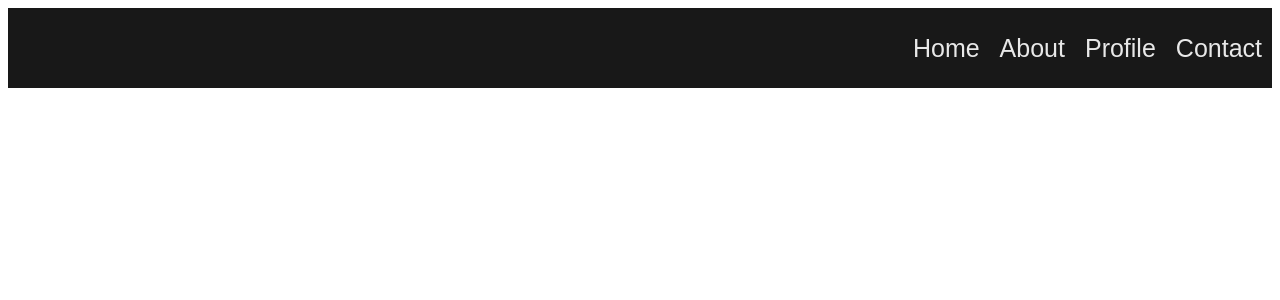
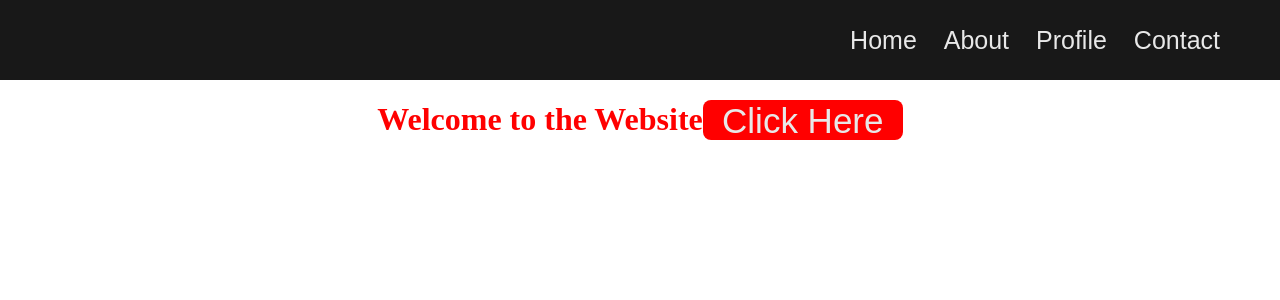
Before and after one commit to SLachelier/BuildTX, a React (Create React App) app: page / in a window 1280 px wide. Shown: the top 300 px of the page. Built offline with nearby package versions, Linux system fonts and the light colour scheme.

Commit message:
adds sass starter files

```diff
--- a/src/App.js
+++ b/src/App.js
@@ -1,11 +1,12 @@
+import Navbar from './Components/Navbar';
+import MainPage from './Components/MainPage'
 
-
-import Navbar from './Components/Navbar';
 
 function App() {
   return (
     <div className="App">
      <Navbar></Navbar>
+     <MainPage></MainPage>
     </div>
   );
 }
--- /dev/null
+++ b/src/Components/MainPage.js
@@ -0,0 +1,17 @@
+import React from "react";
+import '../Styles/MainPage.css'
+
+function MainPage(){
+    return (
+        <>
+        <div className="mainPage">
+        <h1> Welcome to the Website</h1>
+        <button> Click Here </button>
+        </div>
+
+
+        </>
+    )
+}
+
+export default MainPage;
--- a/src/Components/Navbar.js
+++ b/src/Components/Navbar.js
@@ -1,16 +1,17 @@
 import React from "react";
-import '../Styles/Navbar.css'
+import "../Styles/Navbar.css";
 
-function Navbar (){
-    return(
+function Navbar() {
+  return (
     <div className="navbar">
+      <div className="links">
         <a href="/home"> Home </a>
         <a href="/about"> About </a>
         <a href="/profile"> Profile </a>
         <a href="/contact"> Contact </a>
-
       </div>
-    )
+    </div>
+  );
 }
 
-export default Navbar
+export default Navbar;
--- /dev/null
+++ b/src/Styles/MainPage.css
@@ -0,0 +1,17 @@
+.mainPage {
+  display: flex;
+  justify-content: center;
+  align-items: center;
+}
+.mainPage h1 {
+  color: red;
+}
+.mainPage button {
+  width: 200px;
+  height: 40px;
+  background-color: red;
+  border: none;
+  border-radius: 8px;
+  color: rgb(232, 232, 232);
+  font-size: 35px;
+}/*# sourceMappingURL=MainPage.css.map */
--- /dev/null
+++ b/src/Styles/MainPage.scss
@@ -0,0 +1,18 @@
+@import "../Variables/Variables.scss";
+
+
+
+
+.mainPage{
+    display: flex;
+    justify-content: center;
+    align-items: center;
+
+    h1{
+        color: $redColor;
+    }
+
+    button{
+        @include buttonStyle($redColor, 35px);
+    }
+}
--- a/src/Styles/Navbar.css
+++ b/src/Styles/Navbar.css
@@ -13,4 +13,13 @@
   text-decoration: none;
   font-family: Arial, Helvetica, sans-serif;
   margin: 10px;
+}
+
+.navbar .links {
+  margin-right: 50px;
+}
+
+body {
+  margin: 0px;
+  padding: 0%;
 }/*# sourceMappingURL=Navbar.css.map */
--- a/src/Styles/Navbar.scss
+++ b/src/Styles/Navbar.scss
@@ -17,3 +17,12 @@
     margin: 10px;
 
 }
+
+.navbar .links{
+    margin-right: 50px;
+}
+
+body{
+    margin: 0px;
+    padding: 0%;
+}
--- a/src/Variables/Variables.scss
+++ b/src/Variables/Variables.scss
@@ -1,8 +1,22 @@
 // Colors
 $blackColor:  rgb(24,24,24);
 $whiteColor: rgb(232,232,232);
+$redColor: red;
 
 
 // Fonts
 $titleFont: Arial, Helvetica, sans-serif;
 $bodyFont: 'Times New Roman',Times, serif;
+
+
+
+// mixins
+@mixin buttonStyle($color, $fontSize) {
+    width: 200px;
+    height: 40px;
+    background-color: $color;
+    border: none;
+    border-radius: 8px;
+    color: $whiteColor;
+    font-size: $fontSize;
+}
```
Also changed, not shown: 2 other files (tests, documents, lock files or other folders). Lines whose indentation alone changed are shown as unchanged.
